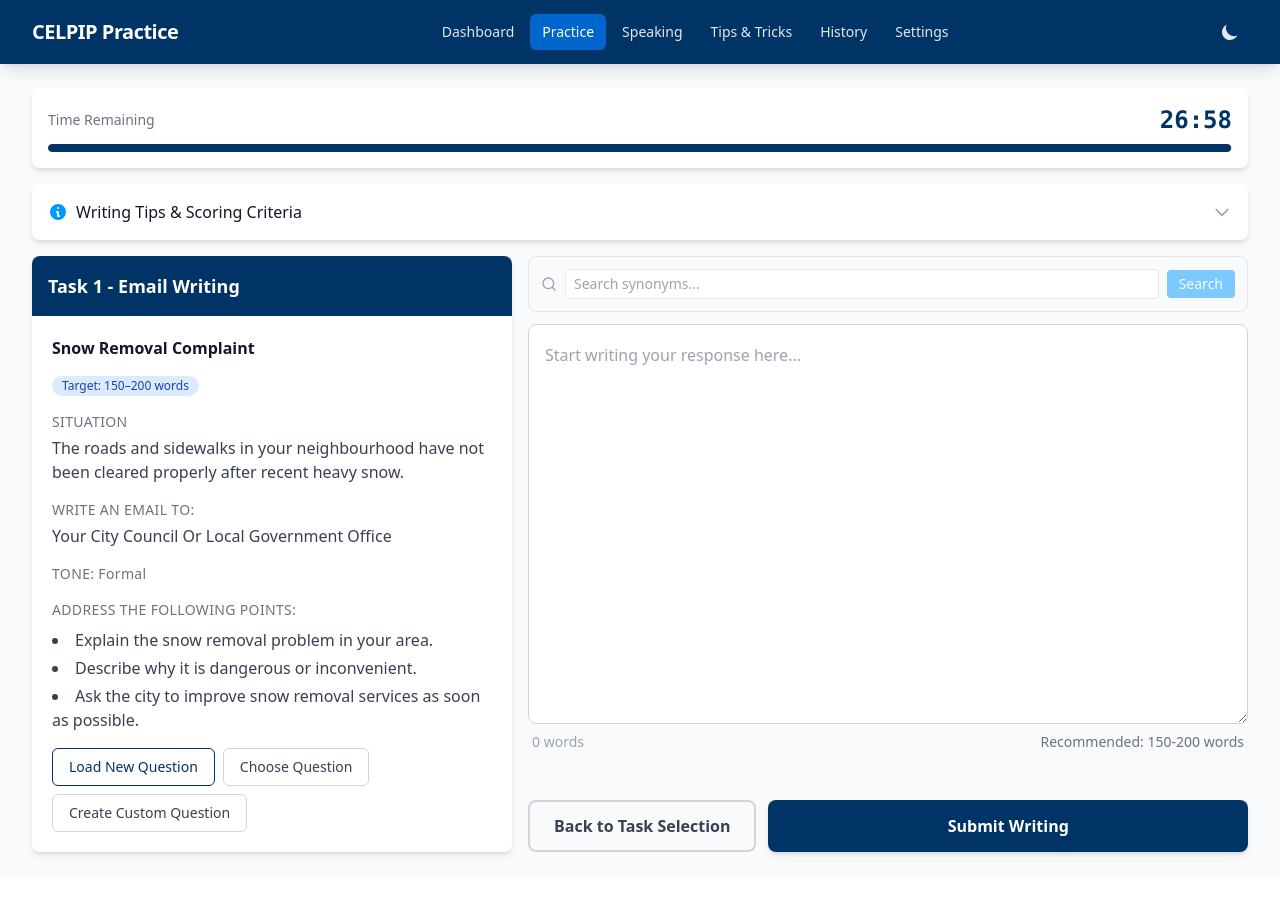
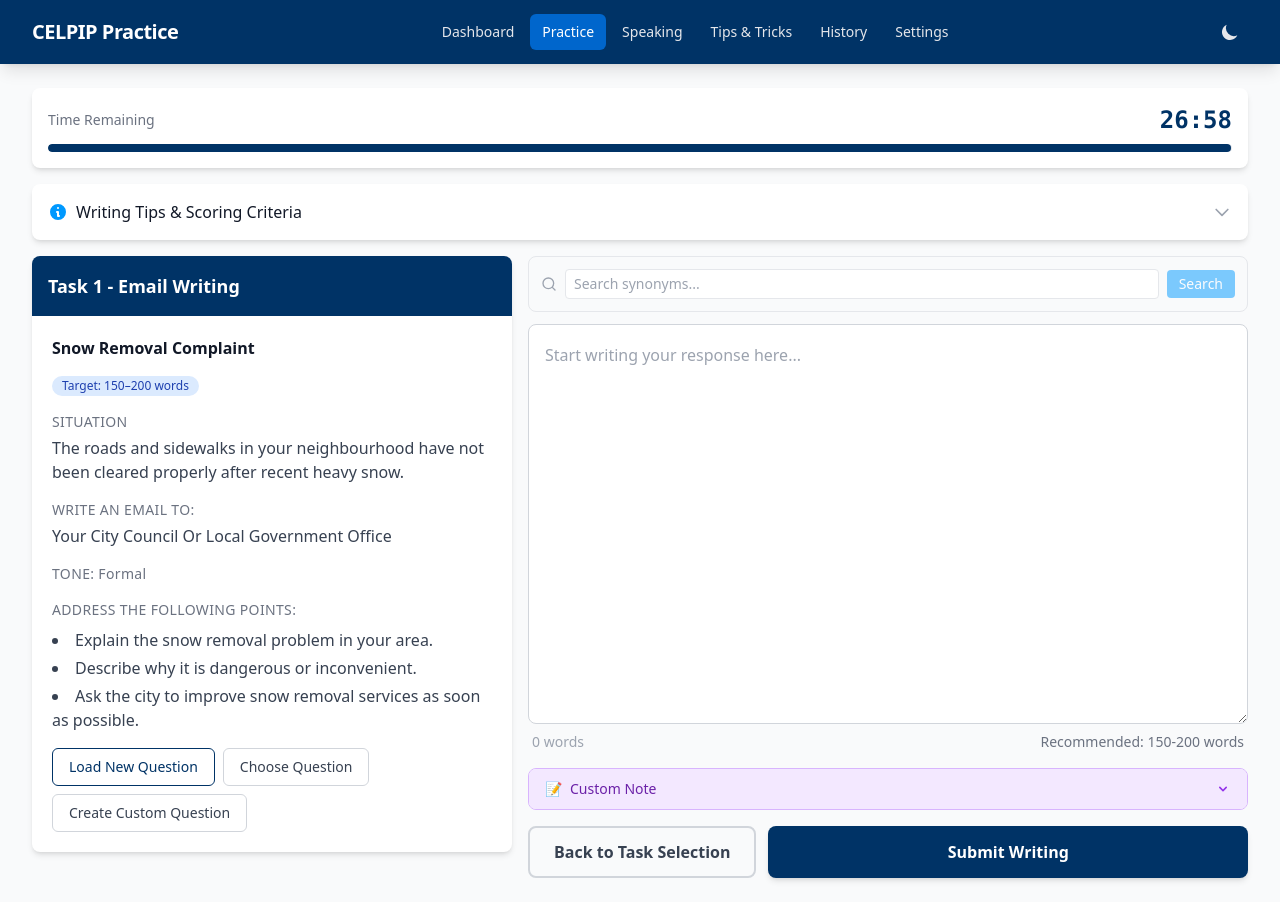
Before and after one commit to pmt205/CELPIP_Writing, a React (Vite) app: page /practice in a window 1280 px wide. Both pictures are taken after a click on the button 330 px from the left and 272 px from the top of the page. Before the commit the page ends 876 px from the top, so only its background shows below. Built offline with nearby package versions, Linux system fonts and the light colour scheme.

Commit message:
feat: add collapsible Custom Note panel with localStorage persistence

```diff
--- /dev/null
+++ b/src/components/Practice/CustomNote.tsx
@@ -0,0 +1,92 @@
+import { useState } from 'react';
+import { saveToStorage, loadFromStorage, clearStorage } from '../../utils/localStorage';
+
+const NOTE_KEY = 'celpip-custom-note';
+const EXPANDED_KEY = 'celpip-custom-note-expanded';
+
+export default function CustomNote() {
+  const [note, setNote] = useState<string>(() => loadFromStorage<string>(NOTE_KEY, ''));
+  const [isExpanded, setIsExpanded] = useState<boolean>(() => loadFromStorage<boolean>(EXPANDED_KEY, false));
+  const [showConfirm, setShowConfirm] = useState(false);
+
+  const handleNoteChange = (e: React.ChangeEvent<HTMLTextAreaElement>) => {
+    const value = e.target.value;
+    setNote(value);
+    saveToStorage(NOTE_KEY, value);
+  };
+
+  const toggleExpanded = () => {
+    const newExpanded = !isExpanded;
+    setIsExpanded(newExpanded);
+    saveToStorage(EXPANDED_KEY, newExpanded);
+  };
+
+  const handleClear = () => {
+    setNote('');
+    clearStorage(NOTE_KEY);
+    setShowConfirm(false);
+  };
+
+  return (
+    <div className="border border-purple-300 dark:border-purple-700 rounded-lg overflow-hidden bg-purple-50 dark:bg-purple-900/20">
+      {/* Clickable header */}
+      <button
+        onClick={toggleExpanded}
+        className="w-full flex items-center justify-between px-4 py-2.5 bg-purple-100 dark:bg-purple-900/40 hover:bg-purple-200 dark:hover:bg-purple-900/60 transition-colors focus:outline-none focus:ring-2 focus:ring-purple-400 focus:ring-inset"
+      >
+        <span className="flex items-center gap-2 text-sm font-medium text-purple-800 dark:text-purple-200">
+          <span>📝</span>
+          <span>Custom Note</span>
+        </span>
+        <svg
+          xmlns="http://www.w3.org/2000/svg"
+          className={`h-4 w-4 text-purple-600 dark:text-purple-300 transition-transform ${isExpanded ? 'rotate-180' : ''}`}
+          viewBox="0 0 20 20"
+          fill="currentColor"
+        >
+          <path fillRule="evenodd" d="M5.293 7.293a1 1 0 011.414 0L10 10.586l3.293-3.293a1 1 0 111.414 1.414l-4 4a1 1 0 01-1.414 0l-4-4a1 1 0 010-1.414z" clipRule="evenodd" />
+        </svg>
+      </button>
+
+      {/* Expandable content */}
+      {isExpanded && (
+        <div className="p-3 space-y-2">
+          <textarea
+            value={note}
+            onChange={handleNoteChange}
+            placeholder="Save templates, phrases, or notes to reference across sessions..."
+            className="w-full px-3 py-2 border border-purple-200 dark:border-purple-700 rounded-lg bg-white dark:bg-gray-800 text-gray-900 dark:text-white placeholder-gray-400 dark:placeholder-gray-500 focus:outline-none focus:ring-2 focus:ring-purple-400 resize-y text-sm"
+            style={{ minHeight: '150px' }}
+          />
+          <div className="flex justify-end">
+            {!showConfirm ? (
+              <button
+                onClick={() => setShowConfirm(true)}
+                disabled={!note}
+                className="px-3 py-1 text-xs font-medium text-purple-700 dark:text-purple-300 border border-purple-300 dark:border-purple-600 rounded hover:bg-purple-100 dark:hover:bg-purple-800/50 transition-colors disabled:opacity-40 disabled:cursor-not-allowed"
+              >
+                Clear
+              </button>
+            ) : (
+              <div className="flex items-center gap-2">
+                <span className="text-xs text-gray-600 dark:text-gray-400">Clear all notes?</span>
+                <button
+                  onClick={handleClear}
+                  className="px-3 py-1 text-xs font-medium text-red-700 dark:text-red-300 border border-red-300 dark:border-red-600 rounded hover:bg-red-100 dark:hover:bg-red-900/30 transition-colors"
+                >
+                  Yes
+                </button>
+                <button
+                  onClick={() => setShowConfirm(false)}
+                  className="px-3 py-1 text-xs font-medium text-gray-600 dark:text-gray-400 border border-gray-300 dark:border-gray-600 rounded hover:bg-gray-100 dark:hover:bg-gray-700 transition-colors"
+                >
+                  No
+                </button>
+              </div>
+            )}
+          </div>
+        </div>
+      )}
+    </div>
+  );
+}
--- a/src/components/Practice/PracticeSession.tsx
+++ b/src/components/Practice/PracticeSession.tsx
@@ -5,6 +5,7 @@ import Timer from './Timer';
 import QuestionDisplay from './QuestionDisplay';
 import WritingArea from './WritingArea';
 import InstructionsPanel from '../Instructions/InstructionsPanel';
+import CustomNote from './CustomNote';
 import questions from '../../data/questions.json';
 import { parseCustomQuestion } from '../../utils/parseCustomQuestion';
 import type { Task1Question, Task2Question } from '../../types';
@@ -110,6 +111,11 @@ export default function PracticeSession() {
         {/* Writing area - 60% on desktop */}
         <div className="w-full lg:w-3/5 flex flex-col">
           <WritingArea />
+
+          {/* Custom Note */}
+          <div className="mt-4">
+            <CustomNote />
+          </div>
 
           {/* Action Buttons */}
           {!isSubmitted && (
```
